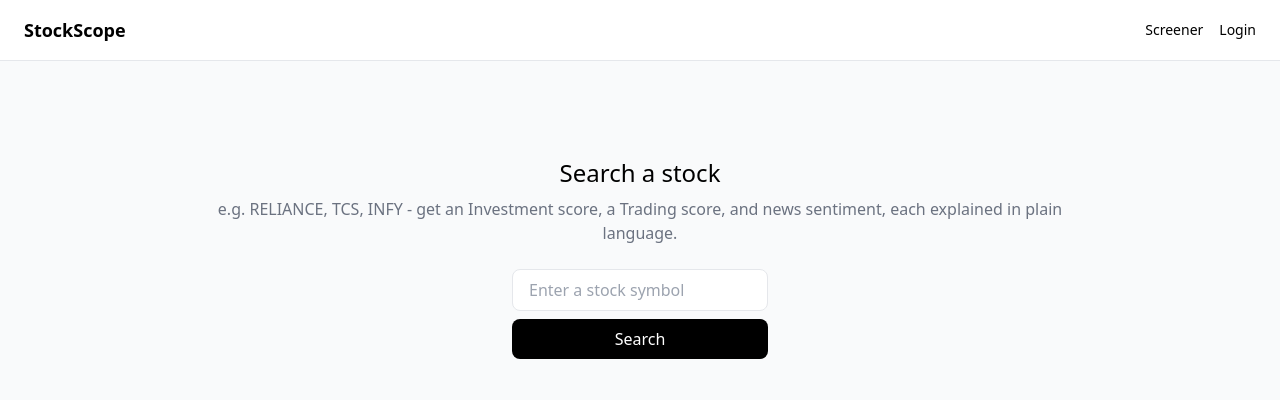
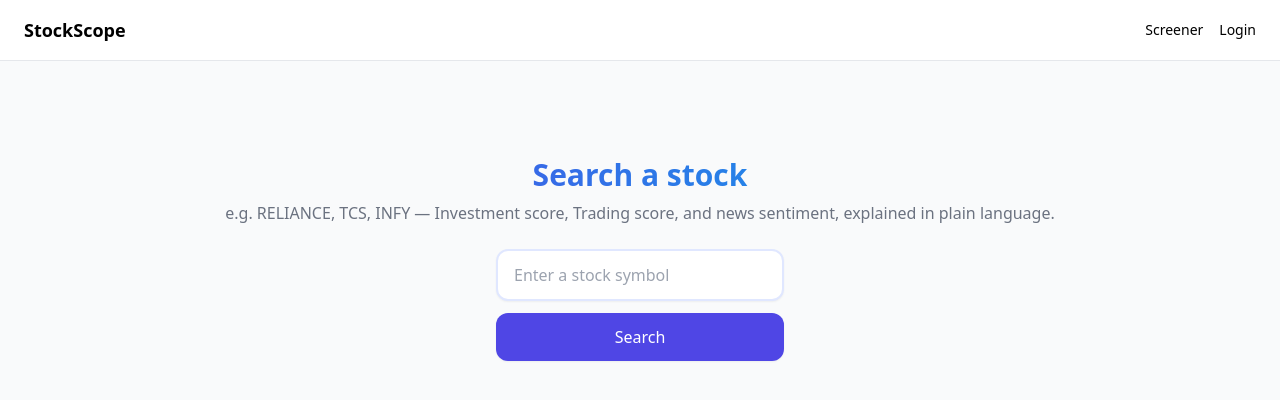
Before and after one commit to 14deepak22-eng/stock-analysis-ap, a Next.js app in the folder stock-analysis-app/: page / in a window 1280 px wide. Shown: the top 400 px of the page. Built offline with nearby package versions, Linux system fonts and the light colour scheme.

Commit message:
Update page.js

```diff
--- a/stock-analysis-app/app/page.js
+++ b/stock-analysis-app/app/page.js
@@ -12,31 +12,31 @@ export default function Home() {
   const suggestions = useMemo(() => {
     if (!query.trim()) return [];
     const q = query.trim().toUpperCase();
-    return stockList
-      .filter((s) => s.symbol.startsWith(q))
-      .slice(0, 8);
+    return stockList.filter((s) => s.symbol.startsWith(q)).slice(0, 8);
   }, [query]);
 
-  function goToStock(symbol) {
+  function selectSuggestion(symbol) {
+    setQuery(symbol);
     setShowSuggestions(false);
-    router.push(`/stock/${symbol}`);
   }
 
   function handleSearch(e) {
     e.preventDefault();
     if (!query.trim()) return;
-    goToStock(query.trim().toUpperCase());
+    router.push(`/stock/${query.trim().toUpperCase()}`);
   }
 
   return (
     <div className="text-center mt-16">
-      <h1 className="text-2xl font-medium mb-2">Search a stock</h1>
+      <h1 className="text-3xl font-bold mb-2 bg-gradient-to-r from-indigo-600 to-sky-500 bg-clip-text text-transparent">
+        Search a stock
+      </h1>
       <p className="text-gray-500 mb-6">
-        e.g. RELIANCE, TCS, INFY - get an Investment score, a Trading score,
-        and news sentiment, each explained in plain language.
+        e.g. RELIANCE, TCS, INFY — Investment score, Trading score, and news
+        sentiment, explained in plain language.
       </p>
-      <form onSubmit={handleSearch} className="flex flex-col items-center gap-2">
-        <div className="relative w-64">
+      <form onSubmit={handleSearch} className="flex flex-col items-center gap-3">
+        <div className="relative w-72">
           <input
             value={query}
             onChange={(e) => {
@@ -46,25 +46,28 @@ export default function Home() {
             onFocus={() => setShowSuggestions(true)}
             onBlur={() => setTimeout(() => setShowSuggestions(false), 150)}
             placeholder="Enter a stock symbol"
-            className="border rounded-lg px-4 py-2 w-full"
+            className="border-2 border-indigo-100 focus:border-indigo-400 outline-none rounded-xl px-4 py-3 w-full shadow-sm"
             autoComplete="off"
           />
           {showSuggestions && suggestions.length > 0 && (
-            <ul className="absolute left-0 right-0 mt-1 bg-white border rounded-lg shadow-lg text-left z-10 overflow-hidden">
+            <ul className="absolute left-0 right-0 mt-1 bg-white border rounded-xl shadow-lg text-left z-10 overflow-hidden">
               {suggestions.map((s) => (
                 <li
                   key={s.symbol}
-                  onClick={() => goToStock(s.symbol)}
-                  className="px-4 py-2 hover:bg-gray-100 cursor-pointer text-sm"
+                  onMouseDown={() => selectSuggestion(s.symbol)}
+                  className="px-4 py-2 hover:bg-indigo-50 cursor-pointer text-sm"
                 >
-                  <span className="font-medium">{s.symbol}</span>
-                  <span className="text-gray-400"> - {s.name}</span>
+                  <span className="font-semibold text-indigo-700">{s.symbol}</span>
+                  <span className="text-gray-400"> — {s.name}</span>
                 </li>
               ))}
             </ul>
           )}
         </div>
-        <button type="submit" className="bg-black text-white px-4 py-2 rounded-lg w-64">
+        <button
+          type="submit"
+          className="bg-indigo-600 hover:bg-indigo-700 transition text-white px-6 py-3 rounded-xl w-72 font-medium shadow-sm"
+        >
           Search
         </button>
       </form>
```
